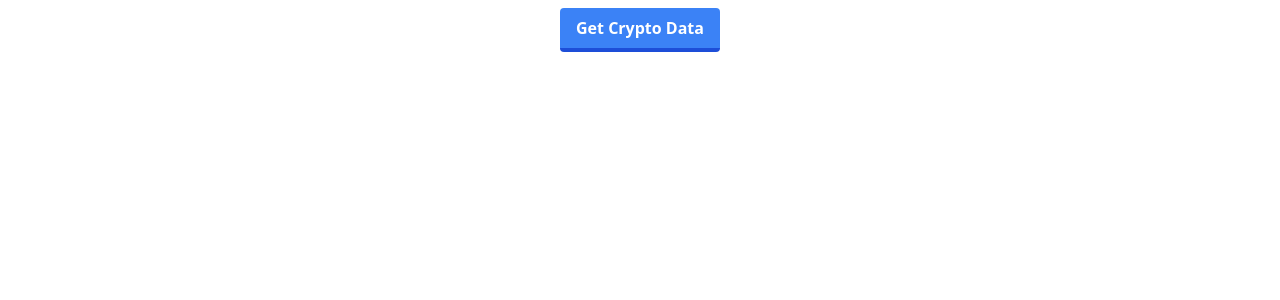
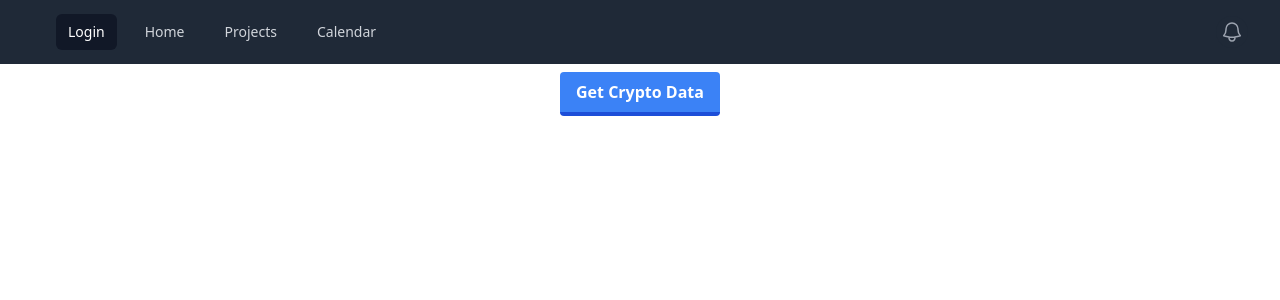
Before and after one commit to Juanald/CryptoLeg, a React (Create React App) app: page / in a window 1280 px wide. Shown: the top 300 px of the page. Built offline with nearby package versions, Linux system fonts and the light colour scheme.

Commit message:
Added navbar to be worked on

```diff
--- a/package.json
+++ b/package.json
@@ -3,6 +3,8 @@
   "version": "0.1.0",
   "private": true,
   "dependencies": {
+    "@headlessui/react": "^1.7.18",
+    "@heroicons/react": "^2.1.1",
     "@testing-library/jest-dom": "^5.17.0",
     "@testing-library/react": "^13.4.0",
     "@testing-library/user-event": "^13.5.0",
--- a/src/App.js
+++ b/src/App.js
@@ -3,11 +3,13 @@
 import { BrowserRouter, Routes, Route } from "react-router-dom";
 import Login from "./pages/Login";
 import Signup from "./pages/Signup";
+import Navbar from "./components/Navbar";
 
 function App() {
   return (
     <>
       <BrowserRouter>
+        <Navbar />
         <Routes>
           <Route path="/" element={<Home></Home>} />
           <Route path="/login" element={<Login />} />
--- /dev/null
+++ b/src/components/Navbar.js
@@ -0,0 +1,93 @@
+import { Fragment } from "react";
+import { Disclosure, Menu, Transition } from "@headlessui/react";
+import { Bars3Icon, BellIcon, XMarkIcon } from "@heroicons/react/24/outline";
+
+const navigation = [
+  { name: "Login", href: "/login", current: true },
+  { name: "Home", href: "/", current: false },
+  { name: "Projects", href: "#", current: false },
+  { name: "Calendar", href: "#", current: false },
+];
+
+function classNames(...classes) {
+  return classes.filter(Boolean).join(" ");
+}
+
+export default function Navbar() {
+  return (
+    <Disclosure as="nav" className="bg-gray-800">
+      {({ open }) => (
+        <>
+          <div className="mx-auto max-w-7xl px-2 sm:px-6 lg:px-8">
+            <div className="relative flex h-16 items-center justify-between">
+              <div className="absolute inset-y-0 left-0 flex items-center sm:hidden">
+                {/* Mobile menu button*/}
+                <Disclosure.Button className="relative inline-flex items-center justify-center rounded-md p-2 text-gray-400 hover:bg-gray-700 hover:text-white focus:outline-none focus:ring-2 focus:ring-inset focus:ring-white">
+                  <span className="absolute -inset-0.5" />
+                  <span className="sr-only">Open main menu</span>
+                  {open ? (
+                    <XMarkIcon className="block h-6 w-6" aria-hidden="true" />
+                  ) : (
+                    <Bars3Icon className="block h-6 w-6" aria-hidden="true" />
+                  )}
+                </Disclosure.Button>
+              </div>
+              <div className="flex flex-1 items-center justify-center sm:items-stretch sm:justify-start">
+                <div className="hidden sm:ml-6 sm:block">
+                  <div className="flex space-x-4">
+                    {navigation.map((item) => (
+                      <a
+                        key={item.name}
+                        href={item.href}
+                        className={classNames(
+                          item.current
+                            ? "bg-gray-900 text-white"
+                            : "text-gray-300 hover:bg-gray-700 hover:text-white",
+                          "rounded-md px-3 py-2 text-sm font-medium"
+                        )}
+                        aria-current={item.current ? "page" : undefined}
+                      >
+                        {item.name}
+                      </a>
+                    ))}
+                  </div>
+                </div>
+              </div>
+              <div className="absolute inset-y-0 right-0 flex items-center pr-2 sm:static sm:inset-auto sm:ml-6 sm:pr-0">
+                <button
+                  type="button"
+                  className="relative rounded-full bg-gray-800 p-1 text-gray-400 hover:text-white focus:outline-none focus:ring-2 focus:ring-white focus:ring-offset-2 focus:ring-offset-gray-800"
+                >
+                  <span className="absolute -inset-1.5" />
+                  <span className="sr-only">View notifications</span>
+                  <BellIcon className="h-6 w-6" aria-hidden="true" />
+                </button>
+              </div>
+            </div>
+          </div>
+
+          <Disclosure.Panel className="sm:hidden">
+            <div className="space-y-1 px-2 pb-3 pt-2">
+              {navigation.map((item) => (
+                <Disclosure.Button
+                  key={item.name}
+                  as="a"
+                  href={item.href}
+                  className={classNames(
+                    item.current
+                      ? "bg-gray-900 text-white"
+                      : "text-gray-300 hover:bg-gray-700 hover:text-white",
+                    "block rounded-md px-3 py-2 text-base font-medium"
+                  )}
+                  aria-current={item.current ? "page" : undefined}
+                >
+                  {item.name}
+                </Disclosure.Button>
+              ))}
+            </div>
+          </Disclosure.Panel>
+        </>
+      )}
+    </Disclosure>
+  );
+}
```
Also changed, not shown: 1 other file (tests, documents, lock files or other folders).
